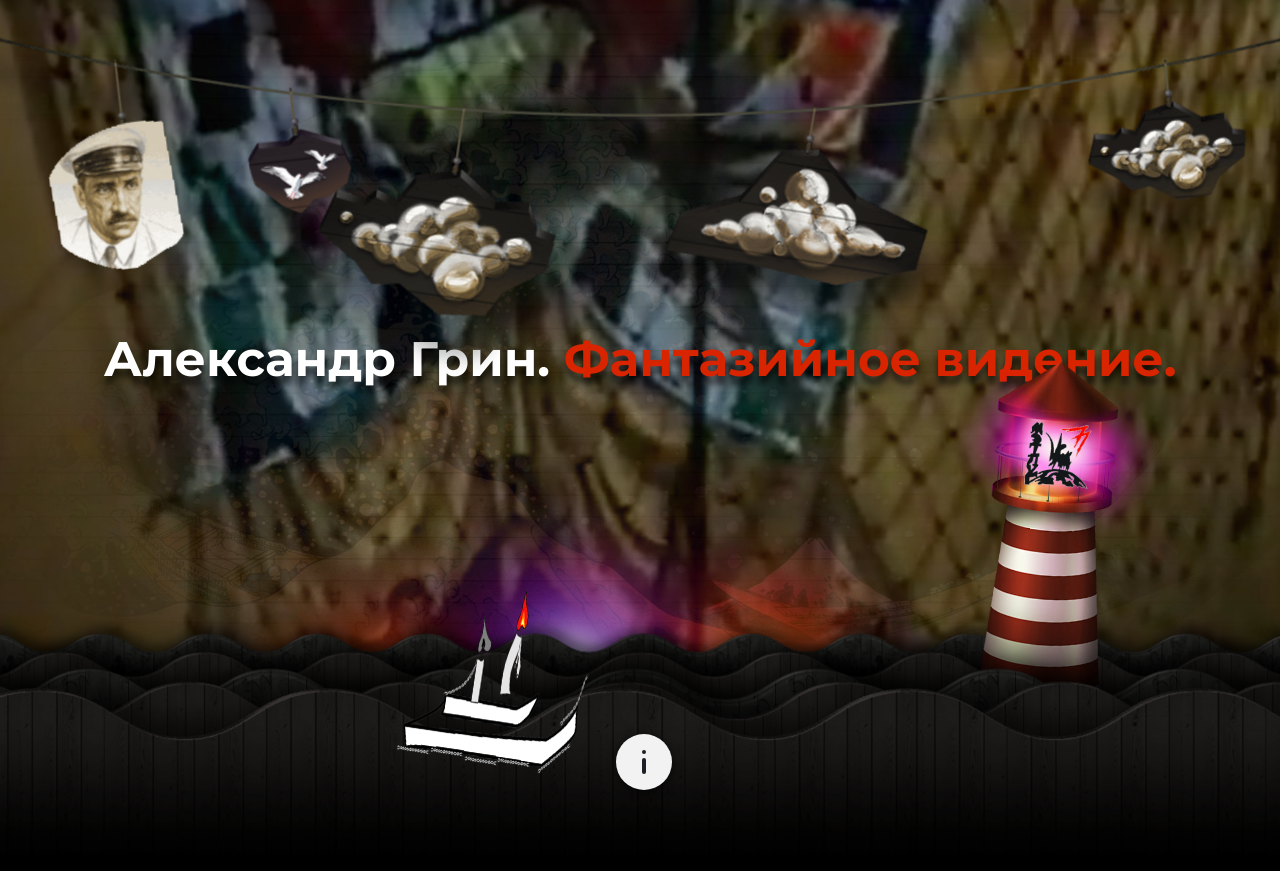
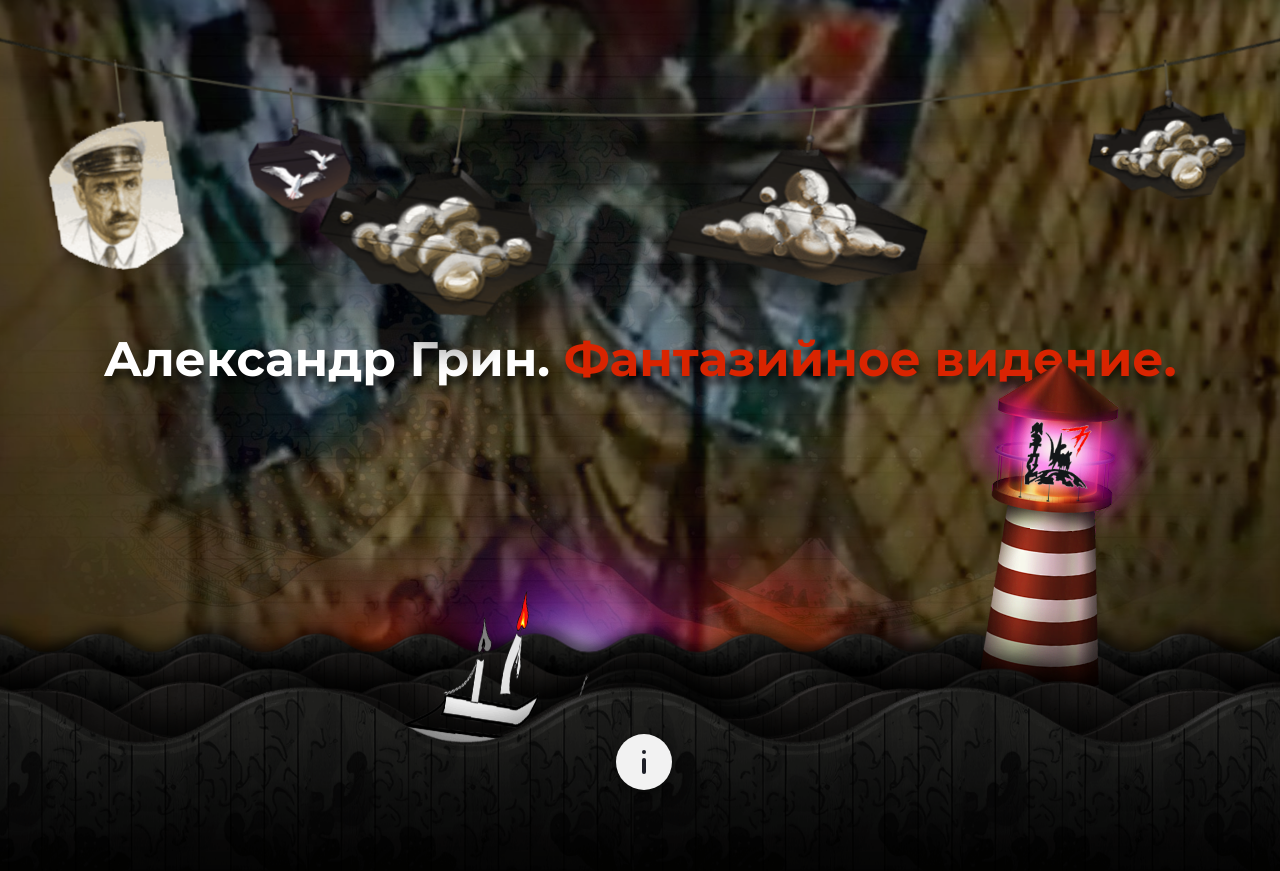
Before and after one commit to eltrubetskaya/metlug, a Symfony app: template templates/installation/23-08-2020.html.twig in a window 1280 px wide. Run offline with Twig, Linux system fonts and the light colour scheme; the template is opened without the code that fills it, so the values that code supplies are empty; form fields are guessed from the names that the template uses; style sheets or scripts are compiled from the project's sources; some libraries are stand-ins or nearby versions; some web fonts are replaced.

Commit message:
grin install

```diff
--- a/templates/installation/23-08-2020.html.twig
+++ b/templates/installation/23-08-2020.html.twig
@@ -193,6 +193,9 @@
                         </a>
                     </li>
                 </ul>
+            </li>
+            <li class="layer" data-depth="0.90">
+                <div class="wave paint depth-90"></div>
             </li>
             <li data-depth="0.60" style="height: 200px; bottom: 0;">
                 <a href="{{ installation.videoLink }}" target="_blank"><div style="background: none" class="lighthouse depth-60"></div></a>
```
